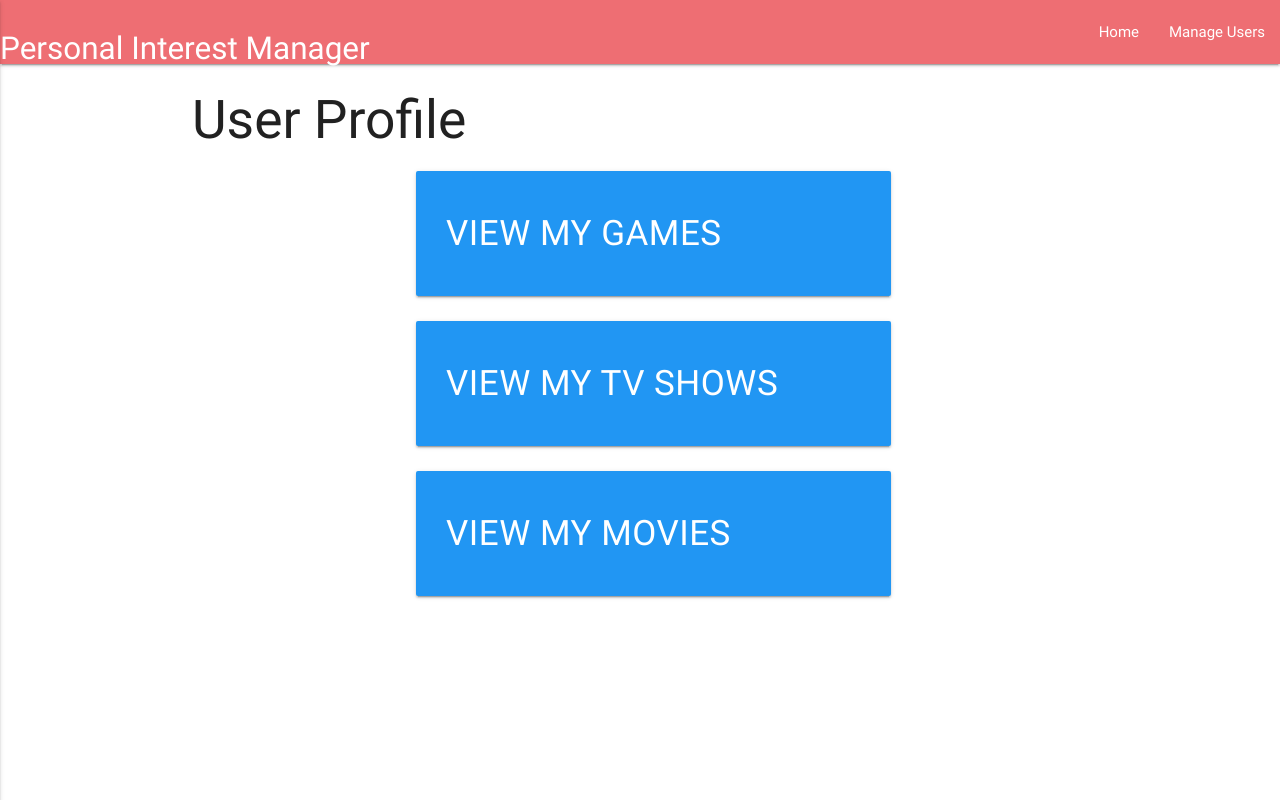
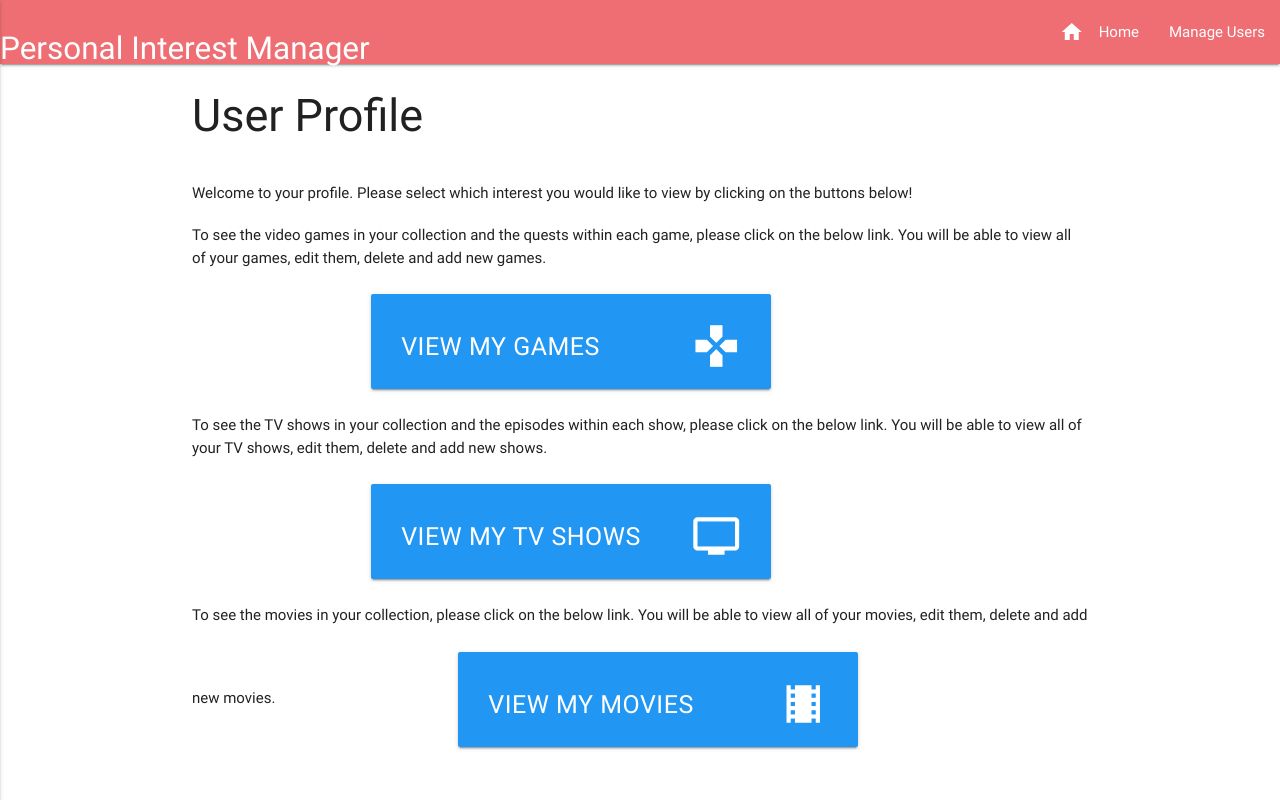
Before and after one commit to aidan-stritch/Personal-Interests-Manager, a Flask app: page /user_profile in a window 1280 px wide. Run offline with Flask 2, Linux system fonts and the light colour scheme; some libraries are stand-ins or nearby versions.

Commit message:
editing styles and adding content to user_profile.html

```diff
--- a/static/css/style.css
+++ b/static/css/style.css
@@ -16,13 +16,19 @@ body{
 }
 
 .btn-large{
-    height: 125px;
-    width: 475px;
-    line-height: 125px;
-    font-size: 35px;
-    margin-left:25%;
+    height: 95px;
+    width: 400px;
+    line-height: 105px;
+    font-size: 25px;
+    margin-left:20%;
     text-align: left;
     margin-bottom:25px;
+    margin-top: 25px;
+
+}
+
+.btn-large i{
+    font-size: 50px;
 }
 
 .accordian-btn{
@@ -52,3 +58,7 @@ body{
 .form_btn {
     margin-top:50px;
 }
+
+.page-heading h2{
+    font-size:45px;
+}
--- a/templates/base.html
+++ b/templates/base.html
@@ -16,7 +16,7 @@
                     <h1 class="brand-logo">Personal Interest Manager</h1>
                     <a href="#" data-activates="mobile-demo" class="button-collapse"><i class="material-icons">menu</i></a>
                     <ul id="nav-mobile" class="right hide-on-med-and-down">
-                        <li><a href="{{url_for('user_profile')}}">Home</a></li>
+                        <li><a href="{{url_for('user_profile')}}"><i class="material-icons left">home</i>Home</a></li>
                         <li><a href="{{url_for('manage_users')}}">Manage Users</a></li>
                     </ul>
                     <!-- This will display the additional links in a side nav
--- a/templates/user_profile.html
+++ b/templates/user_profile.html
@@ -3,11 +3,43 @@
 
 {% block content%}
 
-<h2>User Profile</h2>
+<div class="row">
+    <div class="col s12 page-heading">
+        <h2>User Profile</h2>
+    </div>
+</div>
 
-    <a href="{{url_for('view_games')}}" class="waves-effect waves-light btn btn-large blue">View My Games</a>
-    <a href="{{url_for('view_tv')}}" class="waves-effect waves-light btn btn-large blue">View My TV Shows</a>
-    <a href="{{url_for('view_movies')}}" class="waves-effect waves-light btn btn-large blue">View My Movies</a>
+<div class="row">
+    <div class = "col s12">
+        Welcome to your profile. Please select which interest you would like to view by clicking on the buttons below!
+    </div>
+</div>
+<div class="row">
+    <div class = "col s12">
+        <span>
+            To see the video games in your collection and the quests within each game, please click on the below link.
+
+            You will be able to view all of your games, edit them, delete and add new games.
+        </span>
+        <a href="{{url_for('view_games')}}" class="waves-effect waves-light btn btn-large blue"><i class="material-icons right">gamepad</i>View My Games</a>
+    </div>
+    <div class = "col s12">
+        <span>
+            To see the TV shows in your collection and the episodes within each show, please click on the below link.
+
+            You will be able to view all of your TV shows, edit them, delete and add new shows.
+        </span>
+        <a href="{{url_for('view_tv')}}" class="waves-effect waves-light btn btn-large blue"><i class="material-icons right">tv</i>View My TV Shows</a>
+    </div>
+    <div class = "col s12">
+        <span>
+            To see the movies in your collection, please click on the below link.
+
+            You will be able to view all of your movies, edit them, delete and add new movies.
+        </span>
+        <a href="{{url_for('view_movies')}}" class="waves-effect waves-light btn btn-large blue"><i class="material-icons right">local_movies</i>View My Movies</a>
+    </div>
+</div>
 
 
 {% endblock %}
```
Also changed, not shown: app.py (+0 -18 lines).
